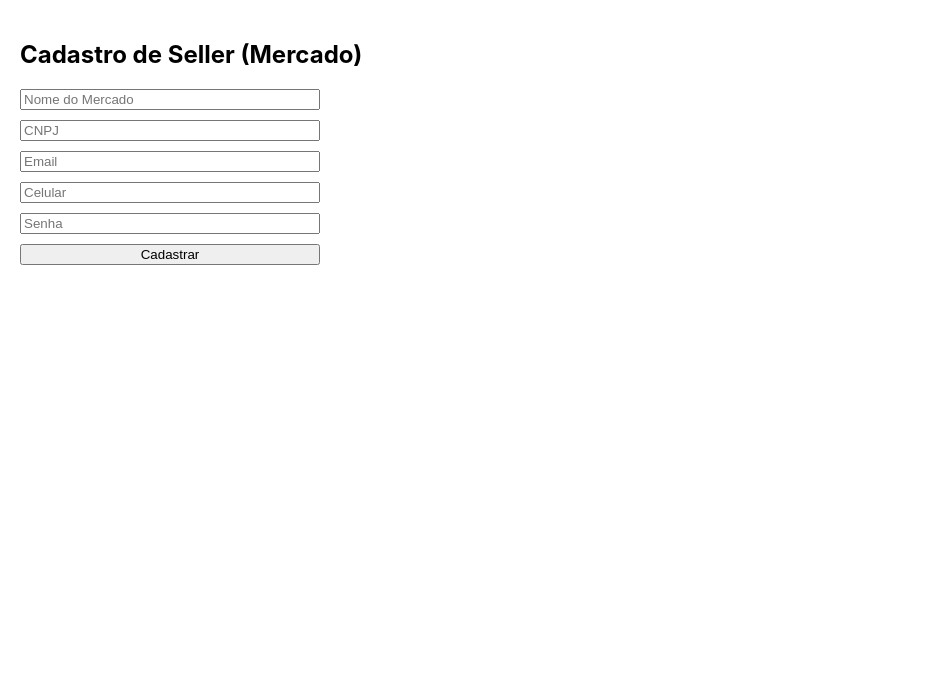
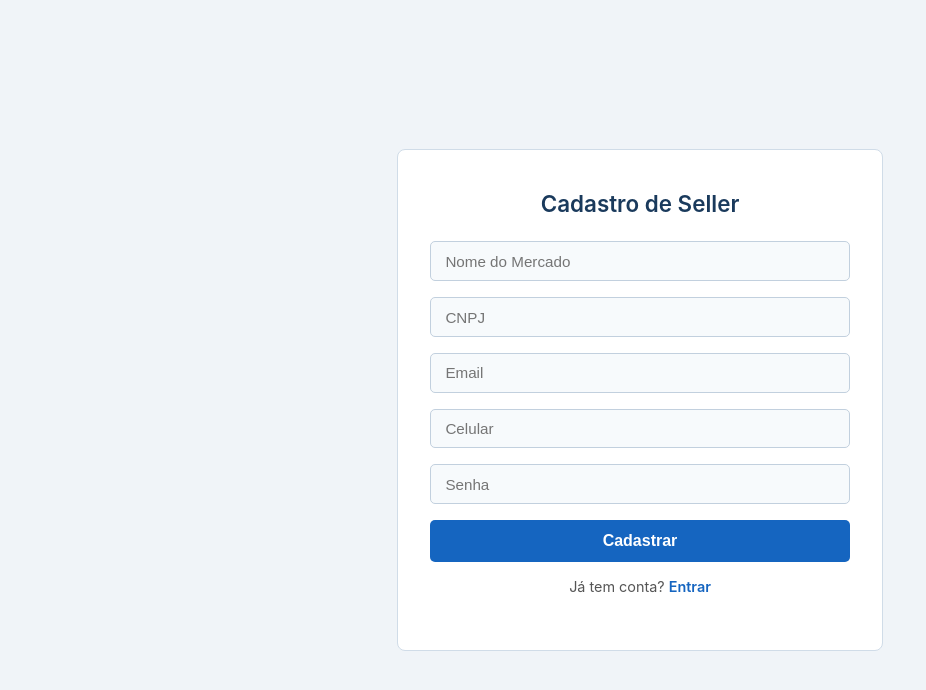
Before and after one commit to MayconPRibeiro/Projeto_FullStack_React, a React (Create React App) app in the folder frontend/: page /cadastro in a window 1280 px wide. Shown: the top 690 px of the page, without its empty margins (0-926 px from the left). Built offline with nearby package versions, Linux system fonts and the light colour scheme.

Commit message:
adiciona rotas de navegação e implementa funcionalidades de login e cadastro de seller

```diff
--- a/frontend/package.json
+++ b/frontend/package.json
@@ -10,6 +10,7 @@
     "axios": "^1.14.0",
     "react": "^19.2.4",
     "react-dom": "^19.2.4",
+    "react-router-dom": "^7.14.0",
     "react-scripts": "5.0.1",
     "web-vitals": "^2.1.4"
   },
--- a/frontend/src/App.js
+++ b/frontend/src/App.js
@@ -1,10 +1,15 @@
-import CadastroSeller from './CadastroSeller';
+import { BrowserRouter, Routes, Route } from 'react-router-dom';
+import CadastroSeller from './components/CadastroSeller';
+import Login from './components/Login';
 
 function App() {
   return (
-    <div className="App">
-      <CadastroSeller />
-    </div>
+    <BrowserRouter>
+      <Routes>
+        <Route path="/" element={<Login />} />
+        <Route path="/cadastro" element={<CadastroSeller />} />
+      </Routes>
+    </BrowserRouter>
   );
 }
 
--- a/frontend/src/CadastroSeller.js
+++ /dev/null
@@ -1,46 +0,0 @@
-import React, { useState } from 'react';
-import axios from 'axios';
-
-function CadastroSeller() {
-  // Estados para cada campo do seu curl
-  const [formData, setFormData] = useState({
-    nome: '',
-    cnpj: '',
-    email: '',
-    celular: '',
-    senha: ''
-  });
-
-  const handleChange = (e) => {
-    setFormData({ ...formData, [e.target.name]: e.target.value });
-  };
-
-  const handleSubmit = async (e) => {
-    e.preventDefault();
-    try {
-      // Endereço da sua API Flask
-      const response = await axios.post('http://localhost:5000/user', formData);
-      alert("Seller cadastrado com sucesso!");
-      console.log(response.data);
-    } catch (error) {
-      console.error("Erro ao cadastrar:", error);
-      alert("Erro ao cadastrar. Verifique o console.");
-    }
-  };
-
-  return (
-    <div style={{ padding: '20px' }}>
-      <h2>Cadastro de Seller (Mercado)</h2>
-      <form onSubmit={handleSubmit} style={{ display: 'flex', flexDirection: 'column', gap: '10px', width: '300px' }}>
-        <input name="nome" placeholder="Nome do Mercado" onChange={handleChange} required />
-        <input name="cnpj" placeholder="CNPJ" onChange={handleChange} required />
-        <input name="email" type="email" placeholder="Email" onChange={handleChange} required />
-        <input name="celular" placeholder="Celular" onChange={handleChange} required />
-        <input name="senha" type="password" placeholder="Senha" onChange={handleChange} required />
-        <button type="submit">Cadastrar</button>
-      </form>
-    </div>
-  );
-}
-
-export default CadastroSeller;
--- /dev/null
+++ b/frontend/src/components/CadastroSeller.css
@@ -0,0 +1,77 @@
+.cadastro-container {
+  min-height: 100vh;
+  display: flex;
+  align-items: center;
+  justify-content: center;
+  background-color: #f0f4f8;
+}
+
+.cadastro-card {
+  background: #ffffff;
+  padding: 2.5rem 2rem;
+  border-radius: 8px;
+  border: 1px solid #d0dce8;
+  width: 100%;
+  max-width: 420px;
+}
+
+.cadastro-card h2 {
+  margin: 0 0 1.5rem;
+  font-size: 1.4rem;
+  font-weight: 600;
+  color: #1a3a5c;
+  text-align: center;
+}
+
+.cadastro-card input {
+  width: 100%;
+  padding: 0.65rem 0.9rem;
+  margin-bottom: 1rem;
+  border: 1px solid #c2d0de;
+  border-radius: 5px;
+  font-size: 0.95rem;
+  color: #1a3a5c;
+  background: #f7fafc;
+  box-sizing: border-box;
+  transition: border-color 0.2s;
+}
+
+.cadastro-card input:focus {
+  outline: none;
+  border-color: #1565c0;
+  background: #fff;
+}
+
+.cadastro-card button {
+  width: 100%;
+  padding: 0.75rem;
+  background-color: #1565c0;
+  color: #fff;
+  border: none;
+  border-radius: 5px;
+  font-size: 1rem;
+  font-weight: 600;
+  cursor: pointer;
+  transition: background-color 0.2s;
+}
+
+.cadastro-card button:hover {
+  background-color: #0d47a1;
+}
+
+.cadastro-link {
+  text-align: center;
+  margin-top: 1rem;
+  font-size: 0.9rem;
+  color: #555;
+}
+
+.cadastro-link span {
+  color: #1565c0;
+  cursor: pointer;
+  font-weight: 600;
+}
+
+.cadastro-link span:hover {
+  text-decoration: underline;
+}
--- /dev/null
+++ b/frontend/src/components/CadastroSeller.js
@@ -0,0 +1,54 @@
+import React, { useState } from 'react';
+import { cadastrarSeller } from '../services/sellerService';
+import './CadastroSeller.css';
+import { useNavigate } from 'react-router-dom';
+
+
+
+function CadastroSeller() {
+
+  const navigate = useNavigate();
+
+  const [formData, setFormData] = useState({
+    name: '', cnpj: '', email: '', celular: '', password: ''
+  });
+
+  const handleChange = (e) => {
+    setFormData({ ...formData, [e.target.name]: e.target.value });
+  };
+
+  const handleSubmit = async (e) => {
+    e.preventDefault();
+    try {
+      await cadastrarSeller(formData);
+      alert("Seller cadastrado com sucesso!");
+    } catch (error) {
+      console.error("Erro ao cadastrar:", error);
+      alert("Erro ao cadastrar. Verifique o console.");
+    }
+  };
+
+  return (
+    <div className="cadastro-container">
+      <div className="cadastro-card">
+        <h2>Cadastro de Seller</h2>
+        <form onSubmit={handleSubmit}>
+          <input name="name" placeholder="Nome do Mercado" onChange={handleChange} required />
+          <input name="cnpj" placeholder="CNPJ" onChange={handleChange} required />
+          <input name="email" type="email" placeholder="Email" onChange={handleChange} required />
+          <input name="celular" placeholder="Celular" onChange={handleChange} required />
+          <input name="password" type="password" placeholder="Senha" onChange={handleChange} required />
+          <button type="submit">Cadastrar</button>
+        </form>
+        <p className="cadastro-link">
+          Já tem conta?{' '}
+          <span onClick={() => navigate('/')}>
+            Entrar
+          </span>
+        </p>
+      </div>
+    </div>
+  );
+}
+
+export default CadastroSeller;
--- /dev/null
+++ b/frontend/src/components/Login.css
@@ -0,0 +1,77 @@
+.login-container {
+  min-height: 100vh;
+  display: flex;
+  align-items: center;
+  justify-content: center;
+  background-color: #f0f4f8;
+}
+
+.login-card {
+  background: #ffffff;
+  padding: 2.5rem 2rem;
+  border-radius: 8px;
+  border: 1px solid #d0dce8;
+  width: 100%;
+  max-width: 380px;
+}
+
+.login-card h2 {
+  margin: 0 0 1.5rem;
+  font-size: 1.4rem;
+  font-weight: 600;
+  color: #1a3a5c;
+  text-align: center;
+}
+
+.login-card input {
+  width: 100%;
+  padding: 0.65rem 0.9rem;
+  margin-bottom: 1rem;
+  border: 1px solid #c2d0de;
+  border-radius: 5px;
+  font-size: 0.95rem;
+  color: #1a3a5c;
+  background: #f7fafc;
+  box-sizing: border-box;
+  transition: border-color 0.2s;
+}
+
+.login-card input:focus {
+  outline: none;
+  border-color: #1565c0;
+  background: #fff;
+}
+
+.login-card button {
+  width: 100%;
+  padding: 0.75rem;
+  background-color: #1565c0;
+  color: #fff;
+  border: none;
+  border-radius: 5px;
+  font-size: 1rem;
+  font-weight: 600;
+  cursor: pointer;
+  transition: background-color 0.2s;
+}
+
+.login-card button:hover {
+  background-color: #0d47a1;
+}
+
+.login-link {
+  text-align: center;
+  margin-top: 1rem;
+  font-size: 0.9rem;
+  color: #555;
+}
+
+.login-link span {
+  color: #1565c0;
+  cursor: pointer;
+  font-weight: 600;
+}
+
+.login-link span:hover {
+  text-decoration: underline;
+}
--- /dev/null
+++ b/frontend/src/components/Login.js
@@ -0,0 +1,66 @@
+import React, { useState } from 'react';
+import { loginSeller } from '../services/sellerService';
+import './Login.css';
+import { useNavigate } from 'react-router-dom';
+
+
+
+function Login() {
+
+    const navigate = useNavigate();
+
+    const [formData, setFormData] = useState({
+        email: '',
+        password: ''
+    });
+
+    const handleChange = (e) => {
+        setFormData({ ...formData, [e.target.name]: e.target.value });
+    };
+
+    const handleSubmit = async (e) => {
+        e.preventDefault();
+        try {
+            const response = await loginSeller(formData);
+            const { access_token } = response.data;
+
+            localStorage.setItem('access_token', access_token);
+
+            alert("Login realizado com sucesso!");
+            // redirecionar para o dashboard depois
+        } catch (error) {
+            if (error.response?.status === 401) {
+                alert("Senha inválida.");
+            } else if (error.response?.status === 404) {
+                alert("Usuário não encontrado.");
+            } else if (error.response?.status === 403) {
+                alert("Conta não ativada.");
+            } else {
+                alert("Erro ao fazer login.");
+            }
+            console.error(error);
+        }
+    };
+
+    return (
+        <div className="login-container">
+            <div className="login-card">
+                <h2>Login</h2>
+                <form onSubmit={handleSubmit}>
+                    <input name="email" type="email" placeholder="Email" onChange={handleChange} required />
+                    <input name="password" type="password" placeholder="Senha" onChange={handleChange} required />
+                    <button type="submit">Entrar</button>
+                </form>
+
+                <p className="login-link">
+                    Não tem conta?{' '}
+                    <span onClick={() => navigate('/cadastro')}>
+                        Cadastre-se
+                    </span>
+                </p>
+            </div>
+        </div>
+    );
+}
+
+export default Login;
--- /dev/null
+++ b/frontend/src/services/sellerService.js
@@ -0,0 +1,9 @@
+import axios from 'axios';
+
+const api = axios.create({
+    baseURL: 'http://localhost:5000'
+});
+
+export const cadastrarSeller = (dados) => api.post('/user', dados);
+
+export const loginSeller = (dados) => api.post('/login', dados);
```
Also changed, not shown: 1 other file (tests, documents, lock files or other folders).
